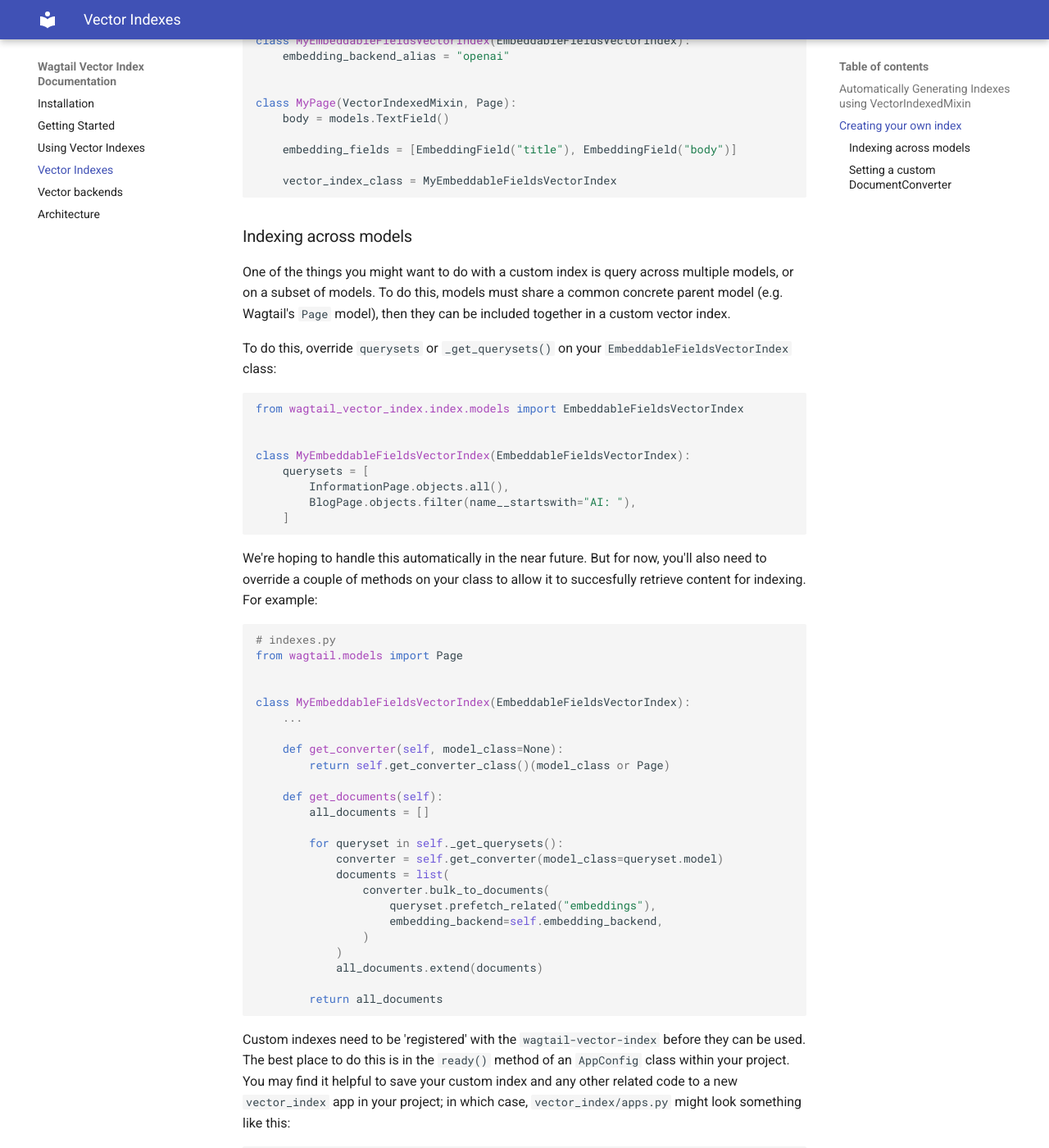
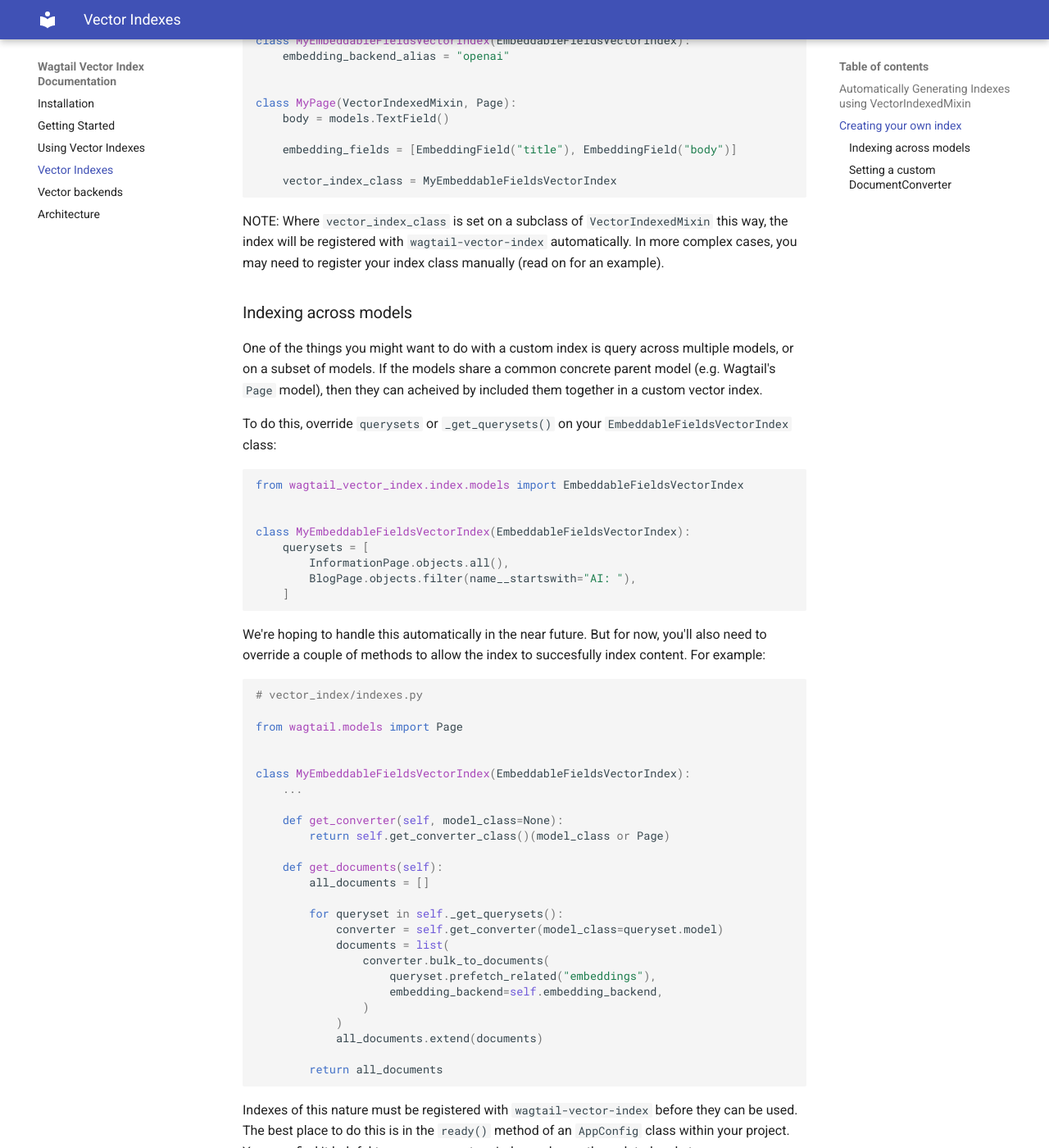
Before and after one commit to wagtail/wagtail-vector-index, an MkDocs documentation site: the page built from docs/vector-indexes.md, in a window 1280 px wide and 1400 px high, scrolled down 1471 px. Shown: the whole window at 82% size. Built offline with MkDocs 1.6.1 and Material for MkDocs 9.7.7, drawn with Linux system fonts in a browser that asks for light colours; some of the changed text lies outside the part shown.

Commit message:
Further tweaks

````diff
--- a/docs/vector-indexes.md
+++ b/docs/vector-indexes.md
@@ -59,10 +59,11 @@ class MyPage(VectorIndexedMixin, Page):
     vector_index_class = MyEmbeddableFieldsVectorIndex
 ```
 
+NOTE: Where `vector_index_class` is set on a subclass of `VectorIndexedMixin` this way, the index will be registered with `wagtail-vector-index` automatically. In more complex cases, you may need to register your index class manually (read on for an example).
 
 ### Indexing across models
 
-One of the things you might want to do with a custom index is query across multiple models, or on a subset of models. To do this, models must share a common concrete parent model (e.g. Wagtail's `Page` model), then they can be included together in a custom vector index.
+One of the things you might want to do with a custom index is query across multiple models, or on a subset of models. If the models share a common concrete parent model (e.g. Wagtail's `Page` model), then they can acheived by included them together in a custom vector index.
 
 To do this, override `querysets` or `_get_querysets()` on your `EmbeddableFieldsVectorIndex` class:
 
@@ -77,10 +78,11 @@ class MyEmbeddableFieldsVectorIndex(EmbeddableFieldsVectorIndex):
     ]
 ```
 
-We're hoping to handle this automatically in the near future. But for now, you'll also need to override a couple of methods on your class to allow it to succesfully retrieve content for indexing. For example:
+We're hoping to handle this automatically in the near future. But for now, you'll also need to override a couple of methods to allow the index to succesfully index content. For example:
 
 ```python
-# indexes.py
+# vector_index/indexes.py
+
 from wagtail.models import Page
 
 
@@ -106,9 +108,11 @@ class MyEmbeddableFieldsVectorIndex(EmbeddableFieldsVectorIndex):
         return all_documents
 ```
 
-Custom indexes need to be 'registered' with the `wagtail-vector-index` before they can be used. The best place to do this is in the `ready()` method of an `AppConfig` class within your project. You may find it helpful to save your custom index and any other related code to a new `vector_index` app in your project; in which case, `vector_index/apps.py` might look something like this:
+Indexes of this nature must be registered with `wagtail-vector-index` before they can be used. The best place to do this is in the `ready()` method of an `AppConfig` class within your project. You may find it helpful to save your custom index and any other related code to a new `vector_index` app in your project; in which case, `vector_index/apps.py` might look something like this:
 
 ```python
+# vector_index/apps.py
+
 from django.apps import AppConfig
 
 
@@ -122,7 +126,6 @@ class VectorIndexConfig(AppConfig):
         from .indexes import MyEmbeddableFieldsVectorIndex
 
         registry.register()(MyEmbeddableFieldsVectorIndex)
-
 ```
 
 Once populated (with the `update_vector_indexes` management command), these indexes can be queried just like an automatically generated index:
````
